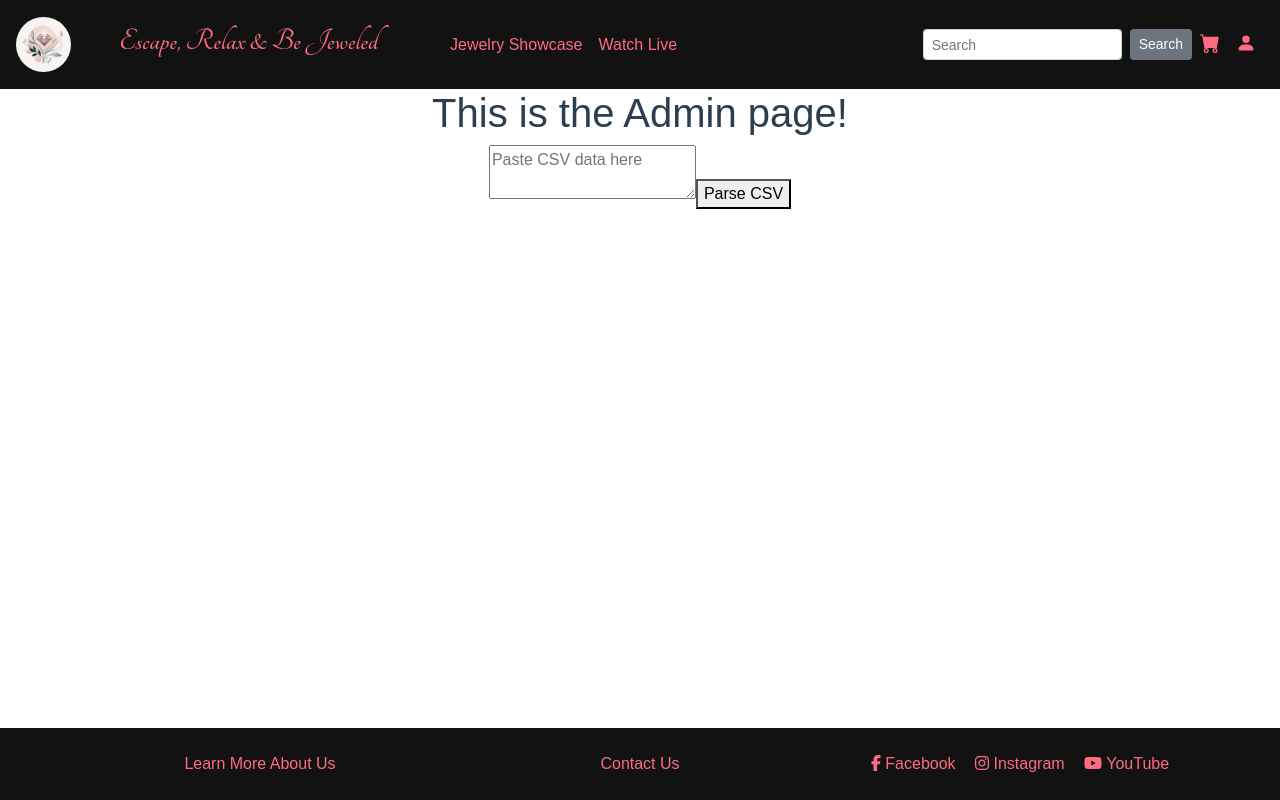
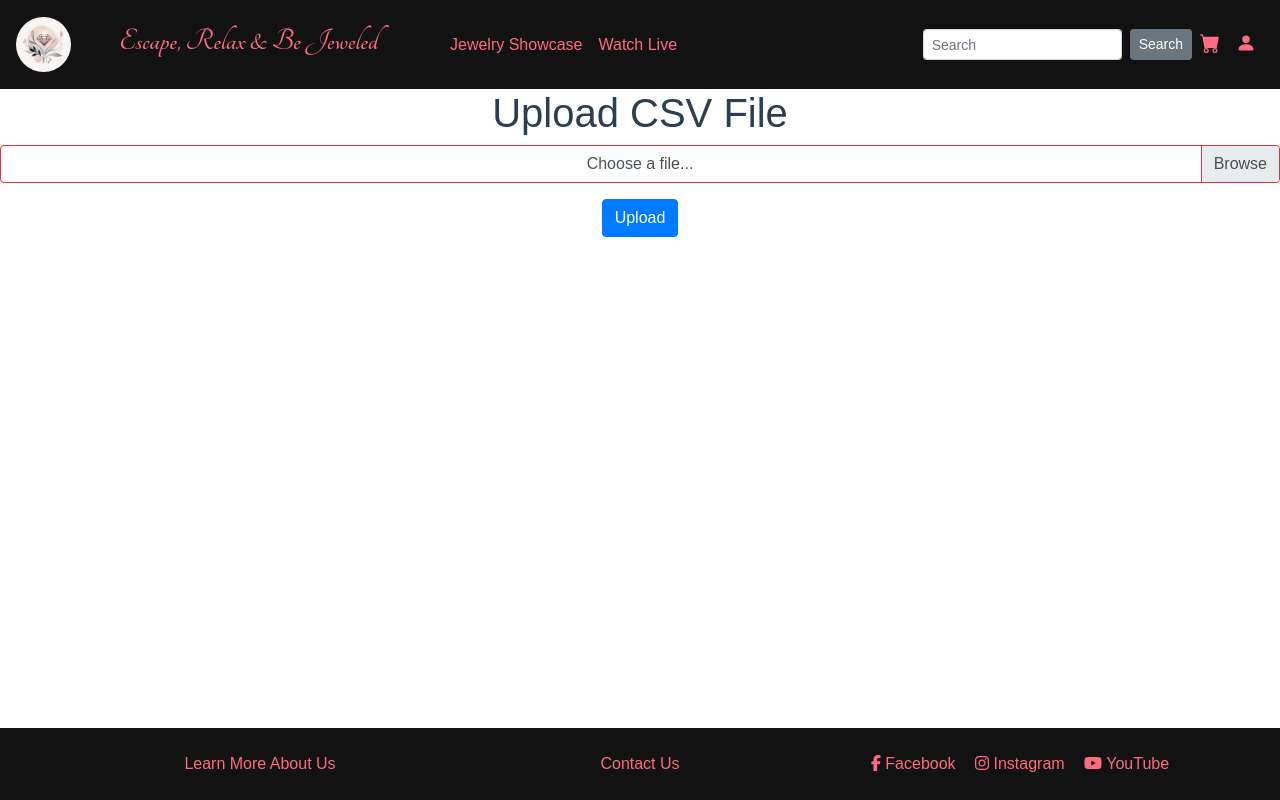
Before and after one commit to AbeJitsu/JewelryWebsite2, a Vue app in the folder client/: page /admin in a window 1280 px wide. Built offline with nearby package versions, Linux system fonts and the light colour scheme.

Commit message:
Update AdminPage.vue and package.json

```diff
--- a/client/src/views/AdminPage.vue
+++ b/client/src/views/AdminPage.vue
@@ -1,32 +1,52 @@
 <template>
   <div>
-    <h1>This is the Admin page!</h1>
-    <textarea v-model="csvData" placeholder="Paste CSV data here"></textarea>
-    <button @click="parseCsvData">Parse CSV</button>
+    <h1>Upload CSV File</h1>
+    <b-form-file
+      v-model="selectedFile"
+      :state="Boolean(selectedFile)"
+      placeholder="Choose a file..."
+      drop-placeholder="Drop file here..."
+    ></b-form-file>
+    <b-button @click="uploadCsvData" variant="primary" class="mt-3"
+      >Upload</b-button
+    >
   </div>
 </template>
 
 <script>
-import Papa from "papaparse";
-import { mapMutations } from "vuex";
+import axios from "axios";
 
 export default {
   data() {
     return {
-      csvData: "", // To hold the text area input
+      selectedFile: null, // To hold the selected file
     };
   },
   methods: {
-    ...mapMutations(["setJewelryData"]),
-    parseCsvData() {
-      Papa.parse(this.csvData, {
-        complete: (result) => {
-          console.log(result.data); // You can replace this with your logic
-          // For example, store the parsed data in Vuex or emit an event with this data
-          this.$store.commit("setJewelryData", result.data); // Assuming you have a Vuex store
-        },
-        header: true, // Assuming your CSV has headers; adjust as needed
-      });
+    uploadCsvData() {
+      if (!this.selectedFile) {
+        alert("Please select a file first.");
+        return;
+      }
+
+      const formData = new FormData();
+      formData.append("file", this.selectedFile);
+
+      axios
+        .post("/api/upload-csv", formData, {
+          headers: {
+            "Content-Type": "multipart/form-data",
+          },
+        })
+        .then((response) => {
+          // Handle success
+          console.log("File uploaded successfully", response.data);
+          // Optionally, update Vuex store or local component state with response data
+        })
+        .catch((error) => {
+          // Handle error
+          console.error("Error uploading file", error);
+        });
     },
   },
 };
```
Also changed, not shown: 2 other files (tests, documents, lock files or other folders).
